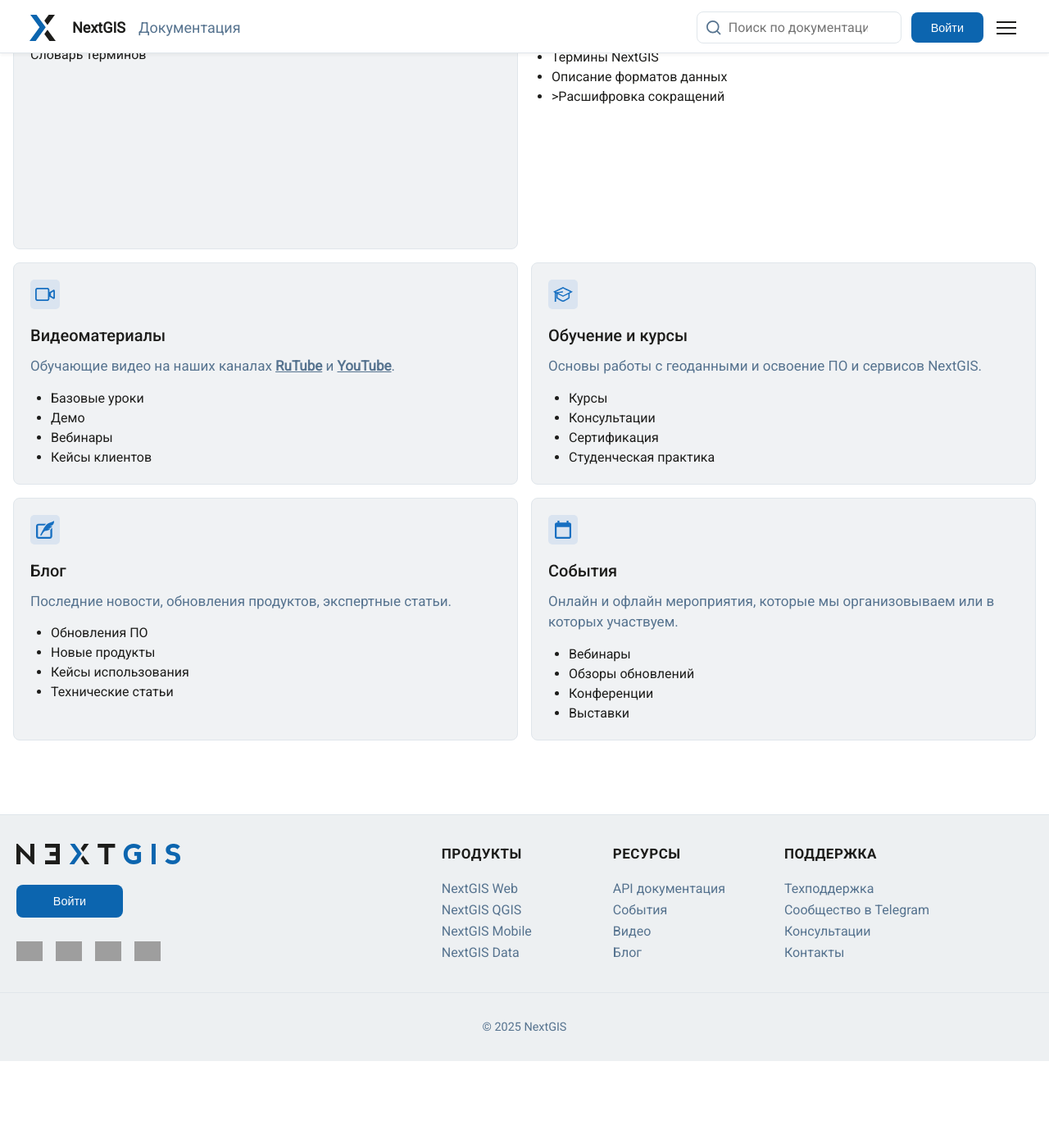
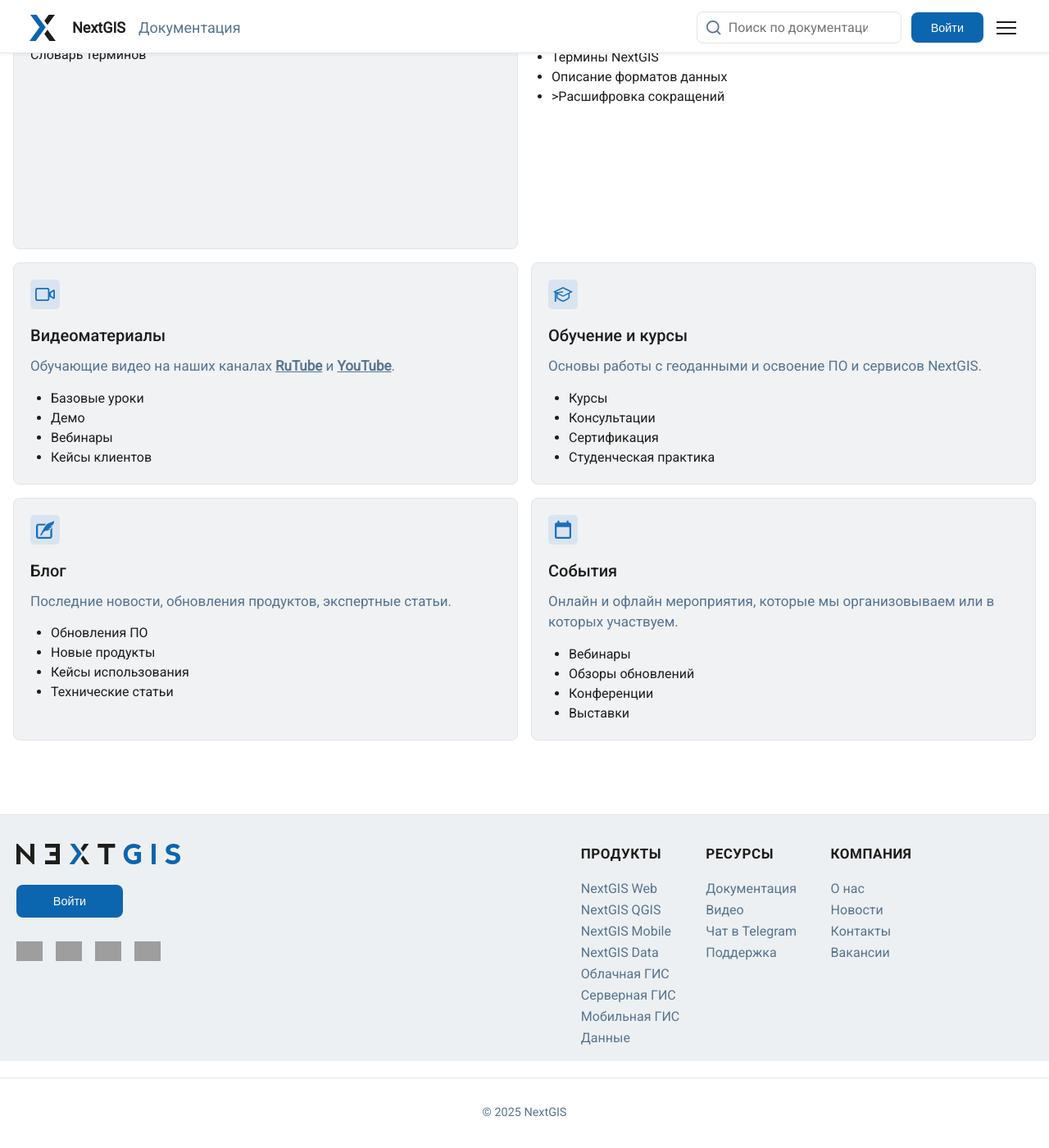
Before and after one commit to G-Jul/nextgisstaging, a Sphinx documentation site: the page built from docs/source/index.rst, in a window 1280 px wide and 1400 px high, scrolled down 4421 px. Shown: the whole window at 82% size. Built offline with Sphinx 7.4.7 and the Read the Docs theme 3.1.0, drawn with Linux system fonts in a browser that asks for light colours; pages that are not in the unit, such as notebooks, are missing from menus; before the commit the page ends 5717 px from its top, so only the background shows below that; grey boxes are pictures that could not be loaded.

Commit message:
sync footer with site homepage.css, index.html

```diff
--- a/docs/source/_static/css/homepage.css
+++ b/docs/source/_static/css/homepage.css
@@ -1313,9 +1313,10 @@
     line-height: 1 !important;
 }
 
+
 .homepage-footer .footer-links a {
     color: #56738F;
-    text-decoration: none;
+    text-decoration: none !important;
     font-size: 16px;
     line-height: 1 !important;
     transition: var(--transition);
--- a/docs/source/_templates/index.html
+++ b/docs/source/_templates/index.html
@@ -648,24 +648,28 @@
                             <li><a href="#">NextGIS QGIS</a></li>
                             <li><a href="#">NextGIS Mobile</a></li>
                             <li><a href="#">NextGIS Data</a></li>
+                            <li><a href="/nextgis-com" class="footer-menu-link">Облачная ГИС</a></li>
+                            <li><a href="/nextgis-web" class="footer-menu-link">Серверная ГИС</a></li>
+                            <li><a href="/nextgis-mobile" class="footer-menu-link">Мобильная ГИС</a></li>
+                            <li><a href="/datasets" class="footer-menu-link">Данные</a></li>
                         </ul>
                     </div>
                     <div class="footer-column">
                         <p class="footer-title">РЕСУРСЫ</p>
                         <ul class="footer-links">
-                            <li><a href="#">API документация</a></li>
-                            <li><a href="https://events.nextgis.ru/">События</a></li>
-                            <li><a href="https://rutube.ru/channel/43722113/">Видео</a></li>
-                            <li><a href="https://nextgis.ru/blog/">Блог</a></li>
+                            <li><a href="https://docs.nextgis.ru/" class="footer-menu-link">Документация</a></li>
+                            <li><a href="https://rutube.ru/u/nextgis/" class="footer-menu-link">Видео</a></li>
+                            <li><a href="https://t.me/nextgis_chat" class="footer-menu-link">Чат в Telegram</a></li>
+                            <li><a href="https://nextgis.ru/support" class="footer-menu-link">Поддержка</a></li>
                         </ul>
                     </div>
                     <div class="footer-column">
-                        <p class="footer-title">ПОДДЕРЖКА</p>
+                        <p class="footer-title">КОМПАНИЯ</p>
                         <ul class="footer-links">
-                            <li><a href="#">Техподдержка</a></li>
-                            <li><a href="#">Сообщество в Telegram</a></li>
-                            <li><a href="https://nextgis.ru/consultation/">Консультации</a></li>
-                            <li><a href="https://nextgis.ru/contact/">Контакты</a></li>
+                            <li><a href="https://nextgis.ru/about" class="footer-menu-link">О нас</a></li>
+                            <li><a href="https://nextgis.ru/blog" class="footer-menu-link">Новости</a></li>
+                            <li><a href="https://nextgis.ru/contact" class="footer-menu-link">Контакты</a></li>
+                            <li><a href="https://nextgis.ru/jobs" class="footer-menu-link">Вакансии</a></li>
                         </ul>
                     </div>
                 </div>
```
